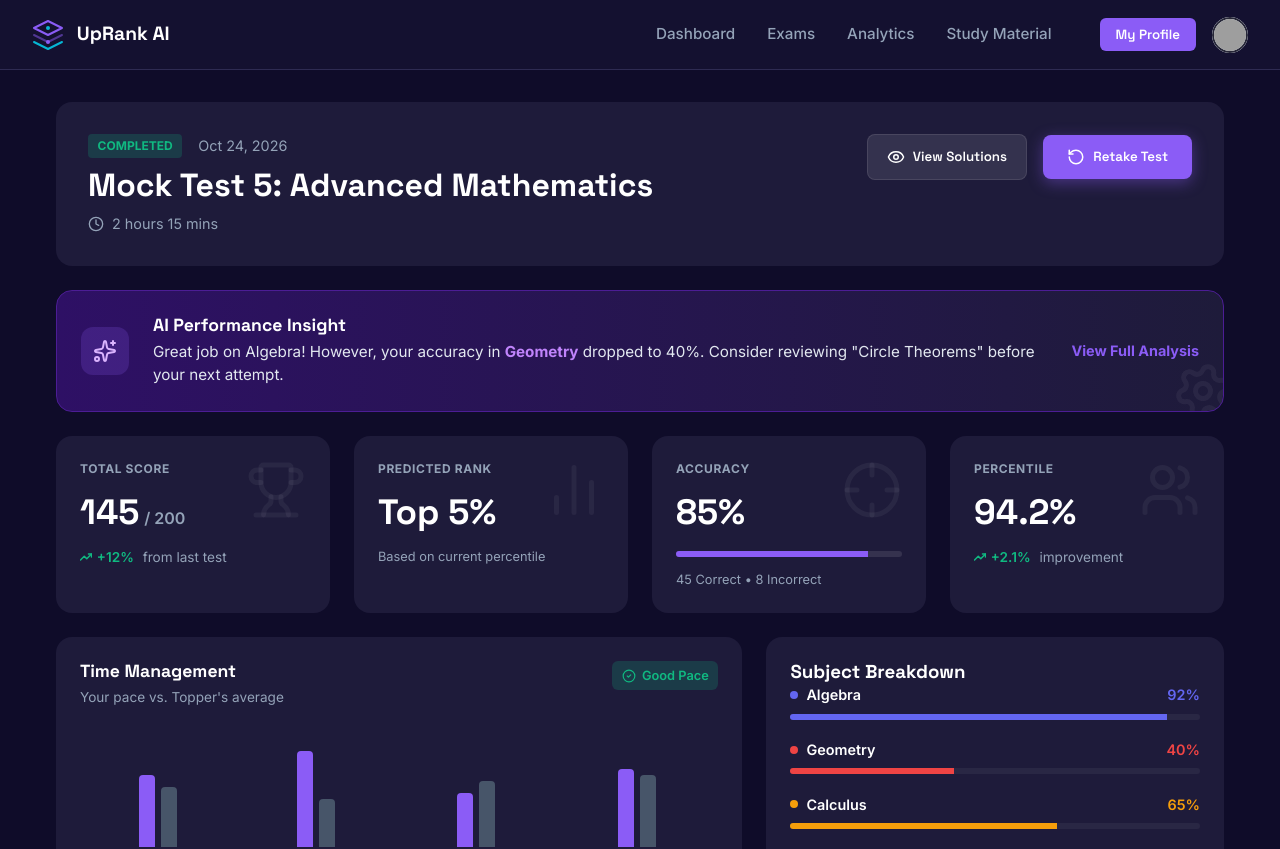
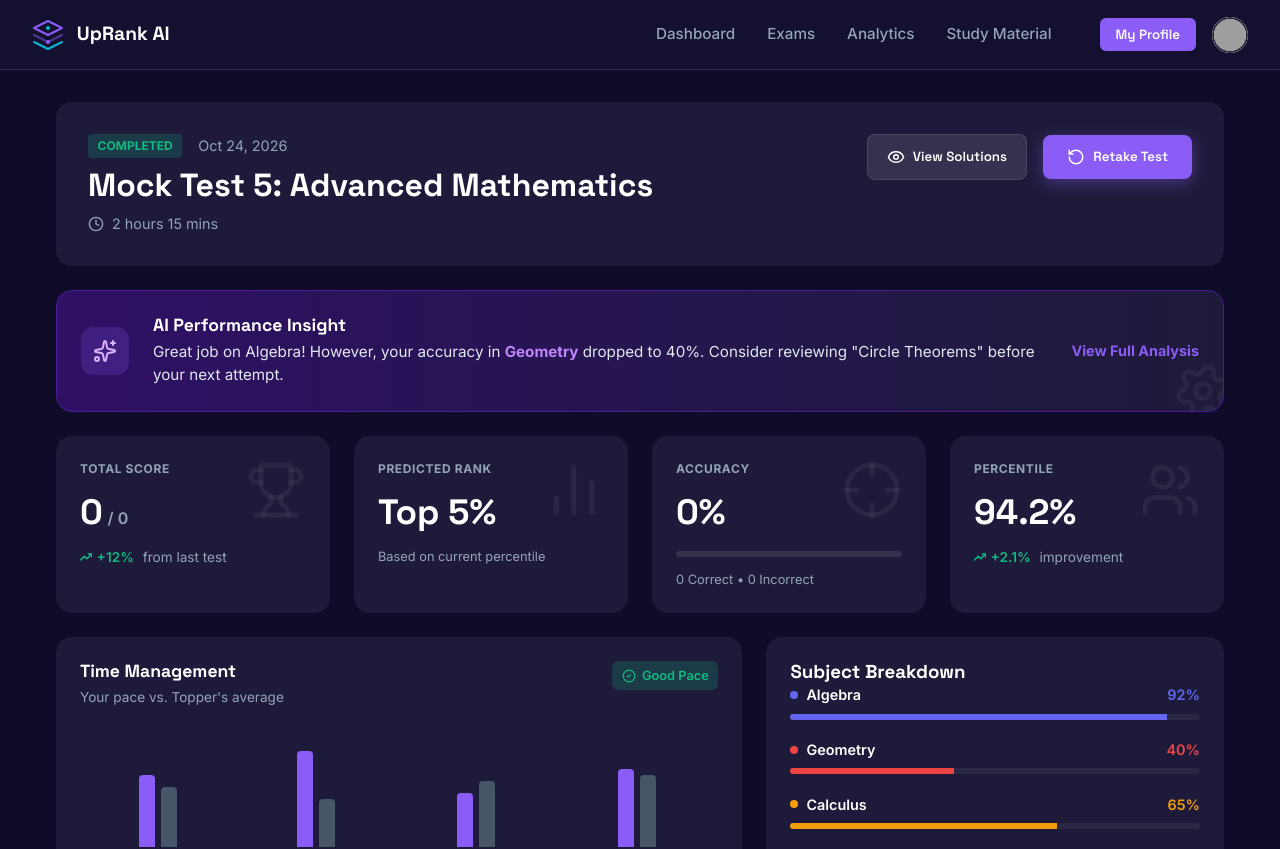
Before and after one commit to indrajit1306/uprank-ai, a React (Vite) app in the folder uprank ai/: page /test-result in a window 1280 px wide. Shown: the top 849 px of the page. Built offline with nearby package versions, Linux system fonts and the light colour scheme; grey boxes are pictures that could not be loaded.

Commit message:
feat: introduce a comprehensive test result page with performance metrics and question analysis, supported by mock question data.

```diff
--- a/uprank ai/src/TestResultPage.jsx
+++ b/uprank ai/src/TestResultPage.jsx
@@ -37,6 +37,15 @@ const TestResultPage = () => {
 
     const questionsToDisplay = testData ? testData.questions : [];
     const answers = testData ? testData.answers : {};
+
+    const userScore = testData ? testData.score : 0;
+    const maxScore = questionsToDisplay.length > 0 ? questionsToDisplay.length * 4 : 0;
+
+    // Calculate Accuracy
+    const attemptedCount = Object.keys(answers).length;
+    const correctCount = questionsToDisplay.filter(q => answers[q.id] === q.correctAnswer).length;
+    const incorrectCount = attemptedCount - correctCount;
+    const accuracy = attemptedCount > 0 ? Math.round((correctCount / attemptedCount) * 100) : 0;
 
     const toggleRow = (id) => {
         setExpandedRow(expandedRow === id ? null : id);
@@ -109,8 +118,8 @@ const TestResultPage = () => {
                     <div className="stat-box">
                         <div className="stat-label">TOTAL SCORE</div>
                         <div className="stat-value">
-                            <span className="big">145</span>
-                            <span className="total">/ 200</span>
+                            <span className="big">{userScore}</span>
+                            <span className="total">/ {maxScore}</span>
                         </div>
                         <div className="stat-trend pos">
                             <TrendingUpArrow /> +12% <span>from last test</span>
@@ -132,13 +141,13 @@ const TestResultPage = () => {
                     <div className="stat-box">
                         <div className="stat-label">ACCURACY</div>
                         <div className="stat-value">
-                            <span className="big">85%</span>
+                            <span className="big">{accuracy}%</span>
                         </div>
                         <div className="progress-bar-sm">
-                            <div className="fill-purple" style={{ width: '85%' }}></div>
+                            <div className="fill-purple" style={{ width: `${accuracy}%` }}></div>
                         </div>
                         <div className="stat-trend neutral">
-                            45 Correct • 8 Incorrect
+                            {correctCount} Correct • {incorrectCount} Incorrect
                         </div>
                         <Crosshair className="stat-bg-icon" />
                     </div>
```
